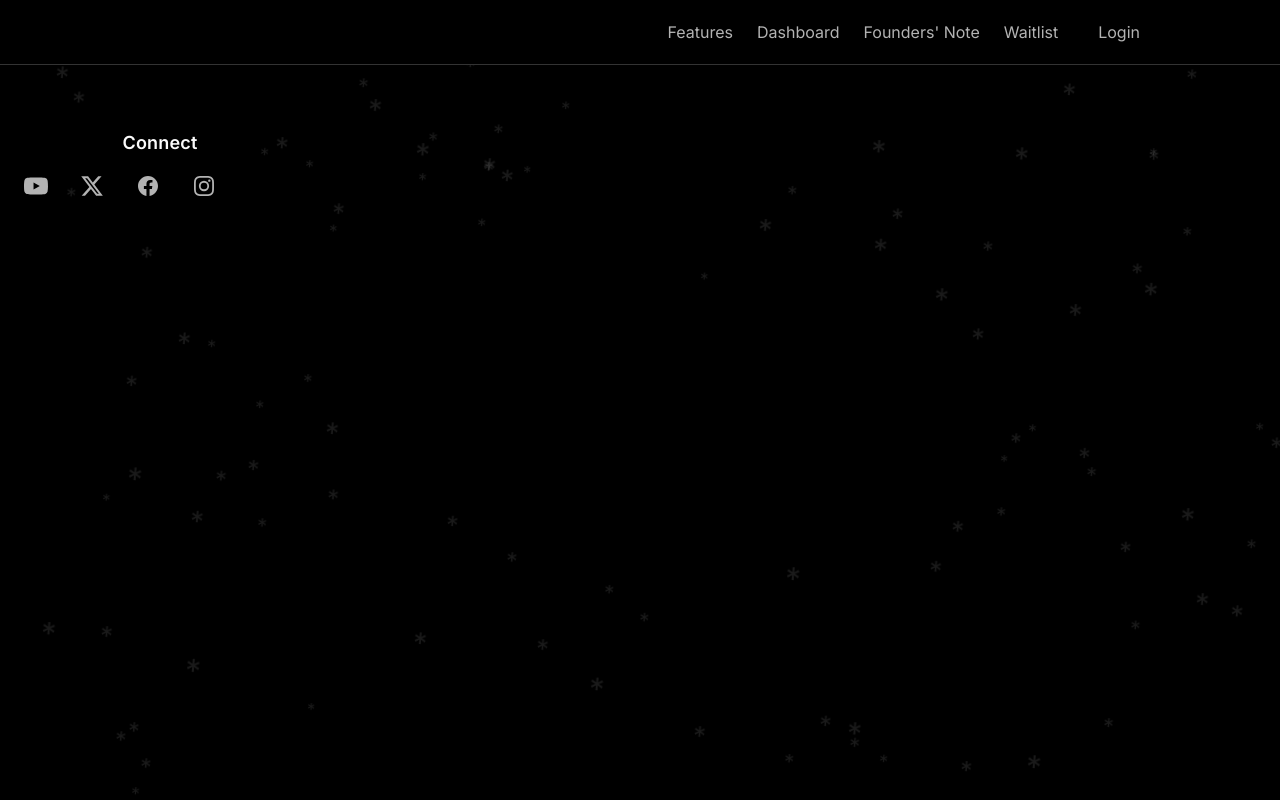
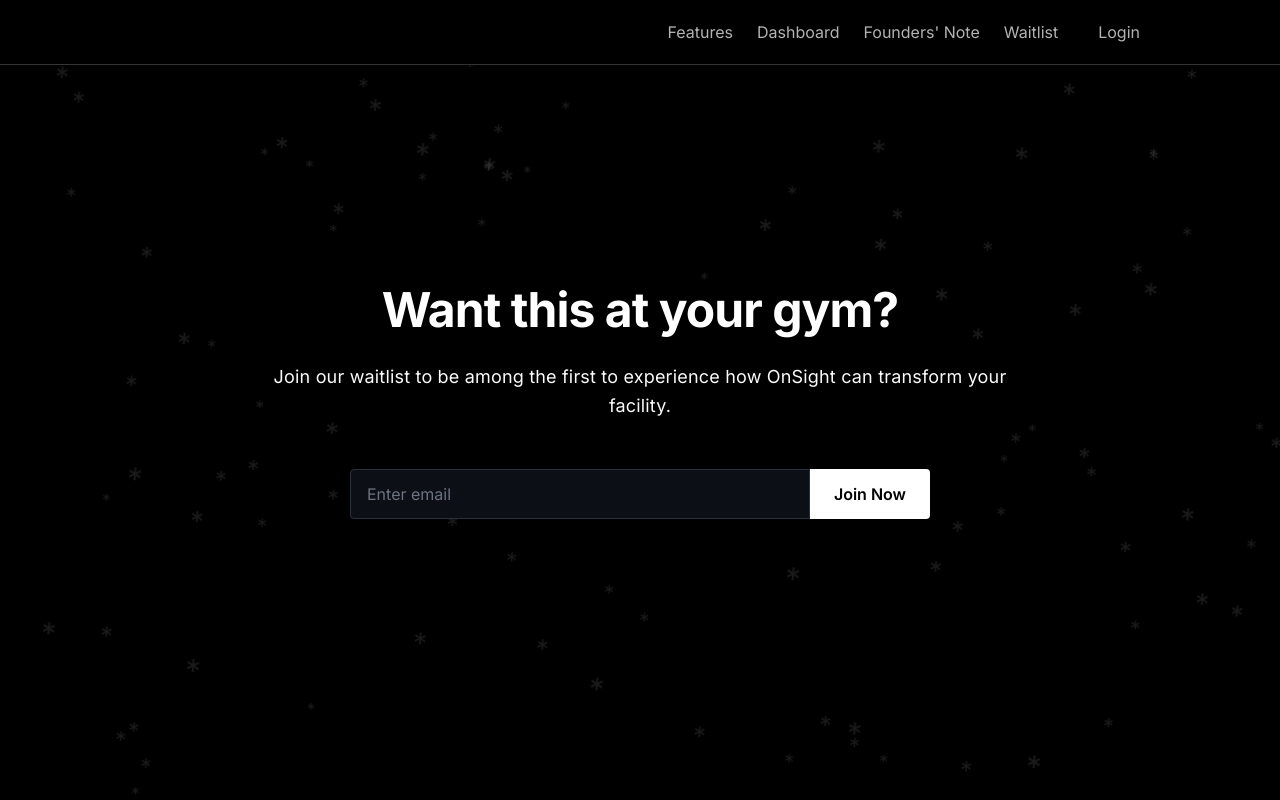
Before and after one commit to sshunf/OnSight-frontend, a React (Vite) app in the folder my-app/: page /waitlist in a window 1280 px wide. Shown: the top 800 px of the page. Built offline with nearby package versions, Linux system fonts and the light colour scheme.

Commit message:
Adjust font size and layout for Waitlist page

```diff
--- a/my-app/src/App.jsx
+++ b/my-app/src/App.jsx
@@ -2,11 +2,13 @@
 import { BrowserRouter as Router, Routes, Route } from 'react-router-dom';
 import './css/App.css';
 import './css/FoundersNote.css';
+import './css/Waitlist.css';
 import Header from './components/Header';
 import Footer from './components/Footer';
 import HomePage from './pages/HomePage';
 import FeaturesPage from './pages/FeaturesPage';
 import FoundersNotePage from './pages/FoundersNotePage';
+import WaitlistPage from './pages/WaitlistPage';
 import LoginScreen from './components/LoginScreen';
 import AsteriskBackground from './components/AsteriskBackground';
 
@@ -19,6 +21,7 @@
         <Route path="/" element={<HomePage />} />
         <Route path="/features" element={<FeaturesPage />} />
         <Route path="/foundersNote" element={<FoundersNotePage />} />
+        <Route path="/waitlist" element={<WaitlistPage />} />
         <Route path="/login" element={<LoginScreen />} />
       </Routes>
       <Footer />
--- /dev/null
+++ b/my-app/src/css/Waitlist.css
@@ -0,0 +1,126 @@
+/* Waitlist page styling */
+@import url('https://fonts.googleapis.com/css2?family=Inter:wght@300;400;500;600;700;800&display=swap');
+
+/* Global styles */
+body, html {
+  font-family: 'Inter', -apple-system, BlinkMacSystemFont, 'Segoe UI', Roboto, Oxygen, Ubuntu, Cantarell,
+    'Open Sans', 'Helvetica Neue', sans-serif;
+}
+
+/* Container for the waitlist page */
+.waitlist-container {
+  display: flex;
+  flex-direction: column;
+  min-height: 100vh;
+  position: relative;
+  overflow: hidden;
+}
+
+/* Waitlist section styles */
+.waitlist-section {
+  padding-top: 80px;
+  padding-bottom: 80px;
+  z-index: 10;
+  position: relative;
+}
+
+/* Heading styles */
+.waitlist-section h1 {
+  font-size: 48px;
+  line-height: 1.2;
+  letter-spacing: -0.02em;
+  margin-bottom: 1.5rem;
+}
+
+/* Paragraph styles */
+.waitlist-section p {
+  font-weight: 400;
+  line-height: 1.6;
+  margin-bottom: 3rem;
+}
+
+/* Form styling */
+.waitlist-section form {
+  width: 100%;
+  max-width: 580px;
+  margin: 0 auto;
+  display: flex;
+  align-items: center;
+}
+
+/* Asterisk styling */
+.asterisk {
+  position: absolute;
+  color: rgba(255, 255, 255, 0.1);
+  font-size: 24px;
+  pointer-events: auto;
+  cursor: default;
+  transition: transform 0.3s ease, color 0.3s ease;
+  user-select: none;
+  z-index: 0;
+}
+
+.asterisk:hover {
+  color: rgba(255, 255, 255, 0.3);
+  transform: translate(2px, -2px) scale(1.2);
+}
+
+/* Input styling */
+.waitlist-section input[type="email"] {
+  background-color: #0D0F17;
+  border: 1px solid #2A2F3C;
+  border-radius: 4px 0 0 4px;
+  color: white;
+  font-size: 1rem;
+  height: 50px;
+  padding: 0 16px;
+  width: 100%;
+  transition: all 0.2s ease;
+}
+
+.waitlist-section input[type="email"]:focus {
+  border-color: #4F46E5;
+  box-shadow: 0 0 0 2px rgba(79, 70, 229, 0.2);
+  outline: none;
+}
+
+.waitlist-section input[type="email"]::placeholder {
+  color: #6B7280;
+}
+
+/* Button styling */
+.waitlist-section button {
+  background-color: white;
+  color: black;
+  font-weight: 600;
+  font-size: 1rem;
+  padding: 0 1.5rem;
+  height: 50px;
+  border-radius: 0 4px 4px 0;
+  border: none;
+  cursor: pointer;
+  transition: all 0.2s ease;
+  white-space: nowrap;
+}
+
+.waitlist-section button:hover {
+  background-color: #f0f0f0;
+  transform: translateY(-1px);
+  box-shadow: 0 4px 8px rgba(0, 0, 0, 0.1);
+}
+
+.waitlist-section button:active {
+  background-color: #e5e5e5;
+  transform: translateY(0);
+}
+
+/* Responsive adjustments */
+@media (max-width: 640px) {
+  .waitlist-section .flex-col {
+    gap: 16px;
+  }
+
+  .waitlist-section button {
+    width: 100%;
+  }
+}
--- /dev/null
+++ b/my-app/src/pages/WaitlistPage.jsx
@@ -0,0 +1,87 @@
+import React, { useState, useEffect } from 'react';
+import '../css/Waitlist.css';
+
+function WaitlistPage() {
+  const [email, setEmail] = useState('');
+
+  useEffect(() => {
+    // Create asterisk background effect
+    const createAsterisks = () => {
+      const container = document.getElementById('asteriskContainer');
+      if (!container) return;
+
+      // Clear existing asterisks
+      container.innerHTML = '';
+
+      // Create new asterisks
+      const numAsterisks = 100;
+      for (let i = 0; i < numAsterisks; i++) {
+        const asterisk = document.createElement('span');
+        asterisk.className = 'asterisk';
+        asterisk.textContent = '*';
+
+        // Random position
+        const x = Math.random() * 100;
+        const y = Math.random() * 100;
+
+        asterisk.style.left = `${x}%`;
+        asterisk.style.top = `${y}%`;
+
+        container.appendChild(asterisk);
+      }
+    };
+
+    createAsterisks();
+    window.addEventListener('resize', createAsterisks);
+
+    return () => {
+      window.removeEventListener('resize', createAsterisks);
+    };
+  }, []);
+
+  const handleSubmit = (e) => {
+    e.preventDefault();
+    // Handle form submission logic here
+    console.log('Form submitted with email:', email);
+    // Reset the form
+    setEmail('');
+    // You could add a success message or other feedback here
+  };
+
+  return (
+    <div className="bg-black text-white min-h-screen waitlist-container">
+      {/* Asterisk Background - will be provided by the App.jsx AsteriskBackground component */}
+
+      {/* WAITLIST SECTION */}
+      <section className="waitlist-section flex flex-col items-center justify-center min-h-screen px-6">
+        <div className="mx-auto max-w-3xl text-center">
+          <h1 className="text-8xl md:text-9xl font-bold mb-2 text-white">
+            Want this at your gym?
+          </h1>
+          <p className="text-lg md:text-xl text-gray-300 mb-6 max-w-2xl mx-auto">
+            Join our waitlist to be among the first to experience how OnSight can transform your facility.
+          </p>
+
+          <form onSubmit={handleSubmit} className="w-full max-w-md mx-auto flex items-center mb-2">
+            <input
+              type="email"
+              placeholder="Enter email"
+              value={email}
+              onChange={(e) => setEmail(e.target.value)}
+              className="flex-grow px-5 py-4 bg-gray-900 border border-gray-800 rounded-l text-white focus:outline-none focus:ring-2 focus:ring-purple-500"
+              required
+            />
+            <button
+              type="submit"
+              className="px-8 py-4 bg-white text-black font-medium rounded-r hover:bg-gray-200 transition-colors duration-200"
+            >
+              Join Now
+            </button>
+          </form>
+        </div>
+      </section>
+    </div>
+  );
+}
+
+export default WaitlistPage;
```
